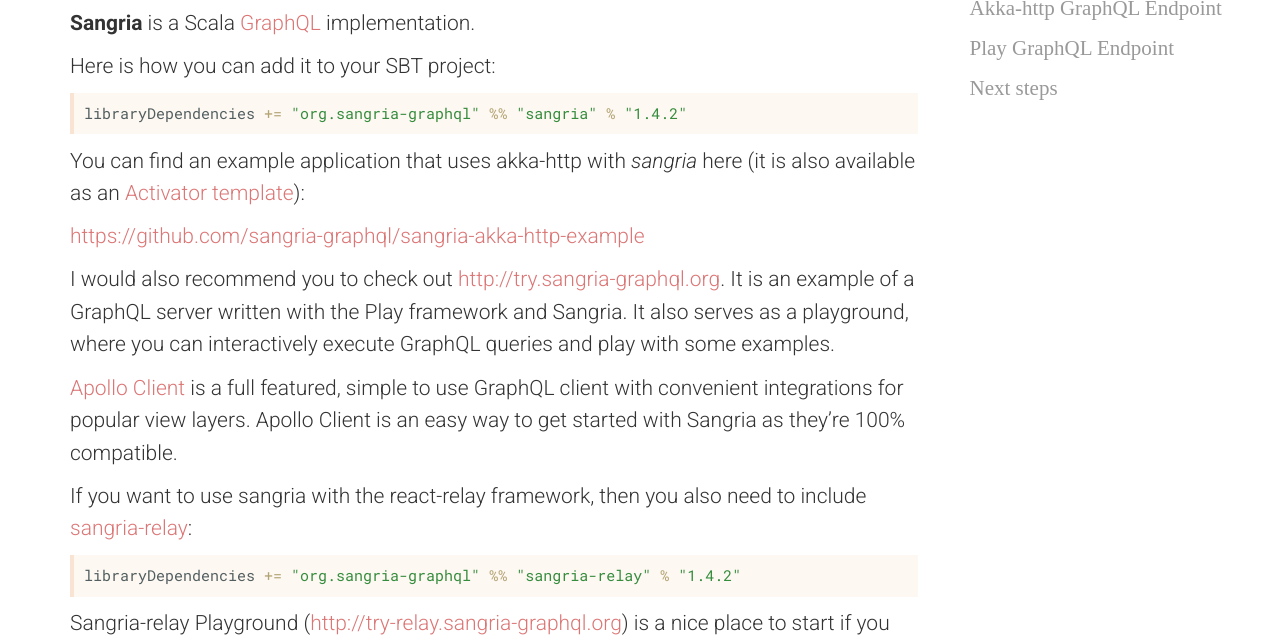
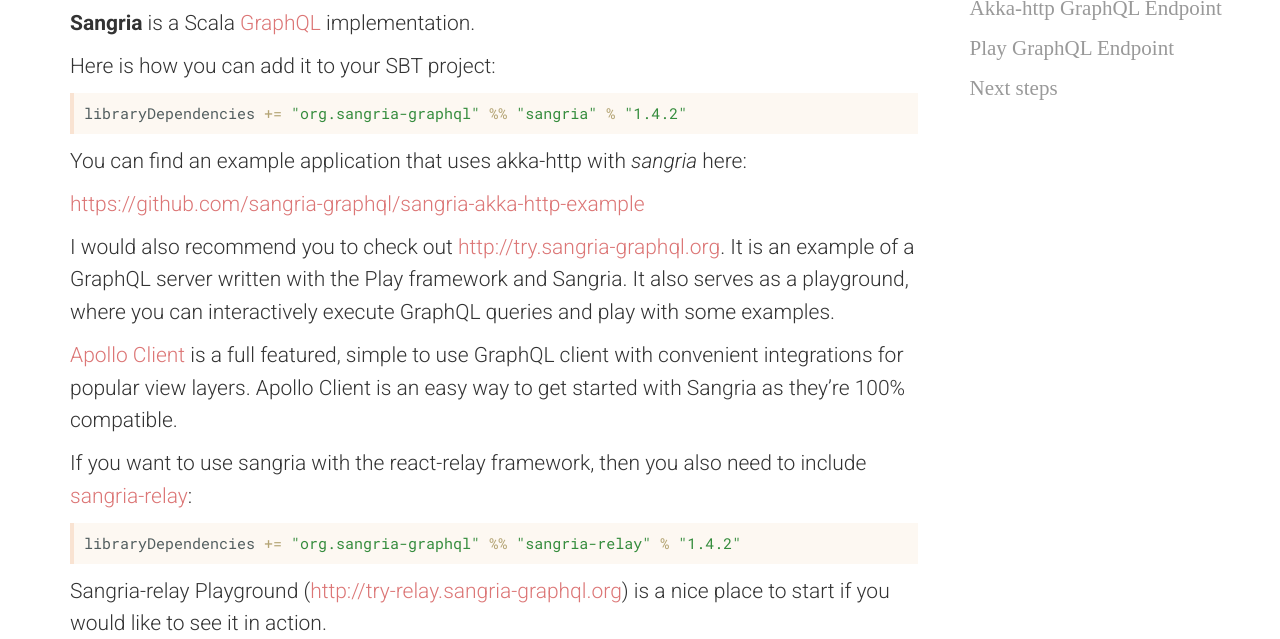
Before and after one commit to sangria-graphql/sangria-graphql.github.io, a Jekyll site: the page built from getting-started.md, in a window 1280 px wide and 900 px high, cut to the strip 261-900 px from the top of the window. Built offline with Jekyll 4.4.1, drawn with Linux system fonts in a browser that asks for light colours.

Commit message:
Remove dead link

````diff
--- a/_config.yml
+++ b/_config.yml
@@ -117,7 +117,6 @@
   graphql: http://facebook.github.io/graphql/
   akka-http-example:
     github: https://github.com/sangria-graphql/sangria-akka-http-example
-    activator: https://www.typesafe.com/activator/template/sangria-akka-http-example
   try: http://try.sangria-graphql.org
   toolbox: http://toolbox.sangria-graphql.org
   try-relay: http://try-relay.sangria-graphql.org
--- a/getting-started.md
+++ b/getting-started.md
@@ -16,7 +16,7 @@
 libraryDependencies += "{{site.groupId}}" %% "sangria" % "{{site.version.sangria}}"
 ```
 
-You can find an example application that uses akka-http with _sangria_ here (it is also available as an [Activator template]({{site.link.akka-http-example.activator}})):
+You can find an example application that uses akka-http with _sangria_ here:
 
 [{{site.link.akka-http-example.github}}]({{site.link.akka-http-example.github}})
 
````
Also changed, not shown: learn.md (+0 -2 lines).
